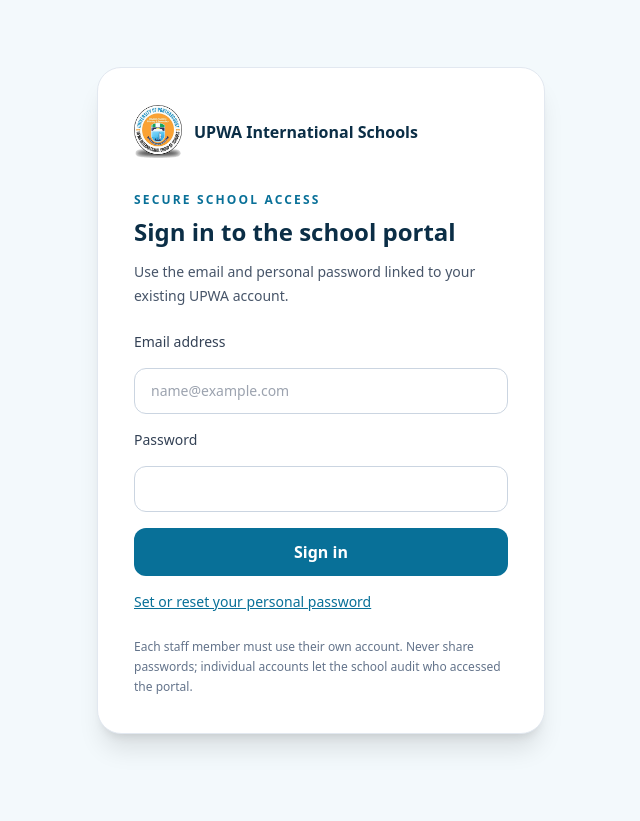
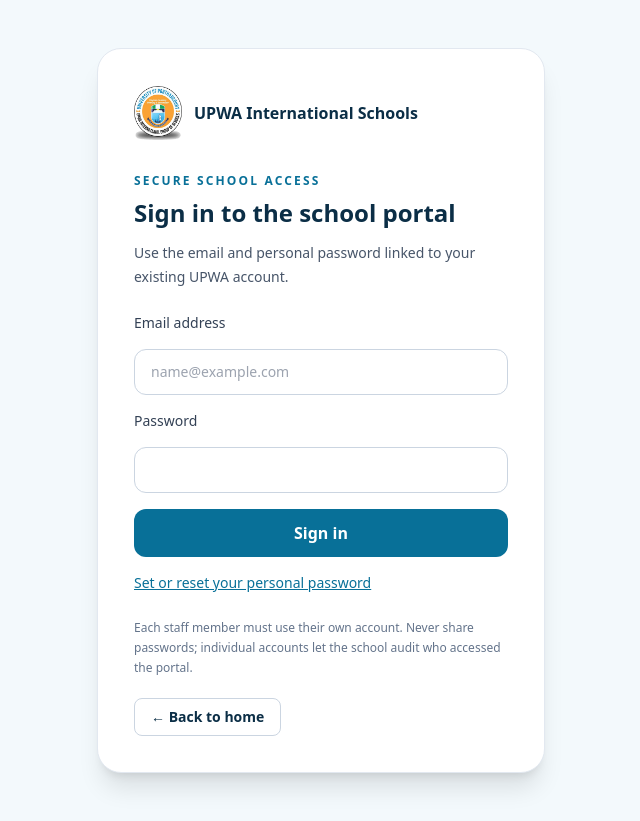
Before and after one commit to ChiekeNN/upwa-isms, a Next.js app: page /login in a window 1280 px wide. Shown: the whole page, without its empty margins (319-959 px from the left). Before the commit the page ends 800 px from the top, so only its background shows below. Built offline with nearby package versions, Linux system fonts and the light colour scheme; no server answers.

Commit message:
Add back-to-home link on portal sign-in
Co-authored-by: arena-agent <297053741+arena-agent@users.noreply.github.com>

```diff
--- a/src/app/login/page.tsx
+++ b/src/app/login/page.tsx
@@ -83,6 +83,7 @@ export default function LoginPage() {
         {error && <p role="alert" className="mt-4 rounded-xl bg-rose-50 p-3 text-sm text-rose-700">{error}</p>}
         <Link href="/reset-password" className="mt-4 inline-block text-sm font-medium text-upwa-blue-700 underline">Set or reset your personal password</Link>
         <p className="mt-6 text-xs leading-5 text-slate-500">Each staff member must use their own account. Never share passwords; individual accounts let the school audit who accessed the portal.</p>
+        <Link href="/" className="mt-5 inline-flex rounded-lg border border-slate-300 px-4 py-2 text-sm font-semibold text-upwa-navy hover:bg-slate-50">← Back to home</Link>
       </section>
     </main>
   );
```
